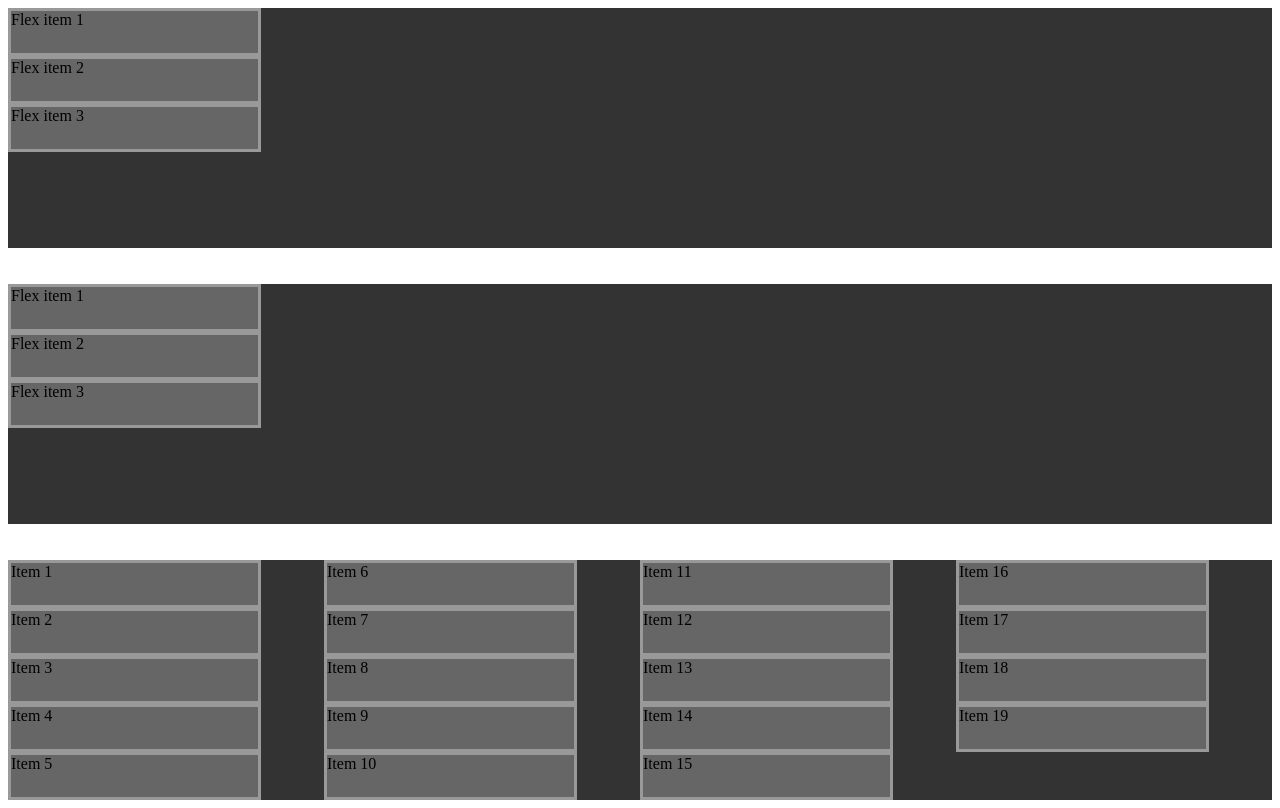
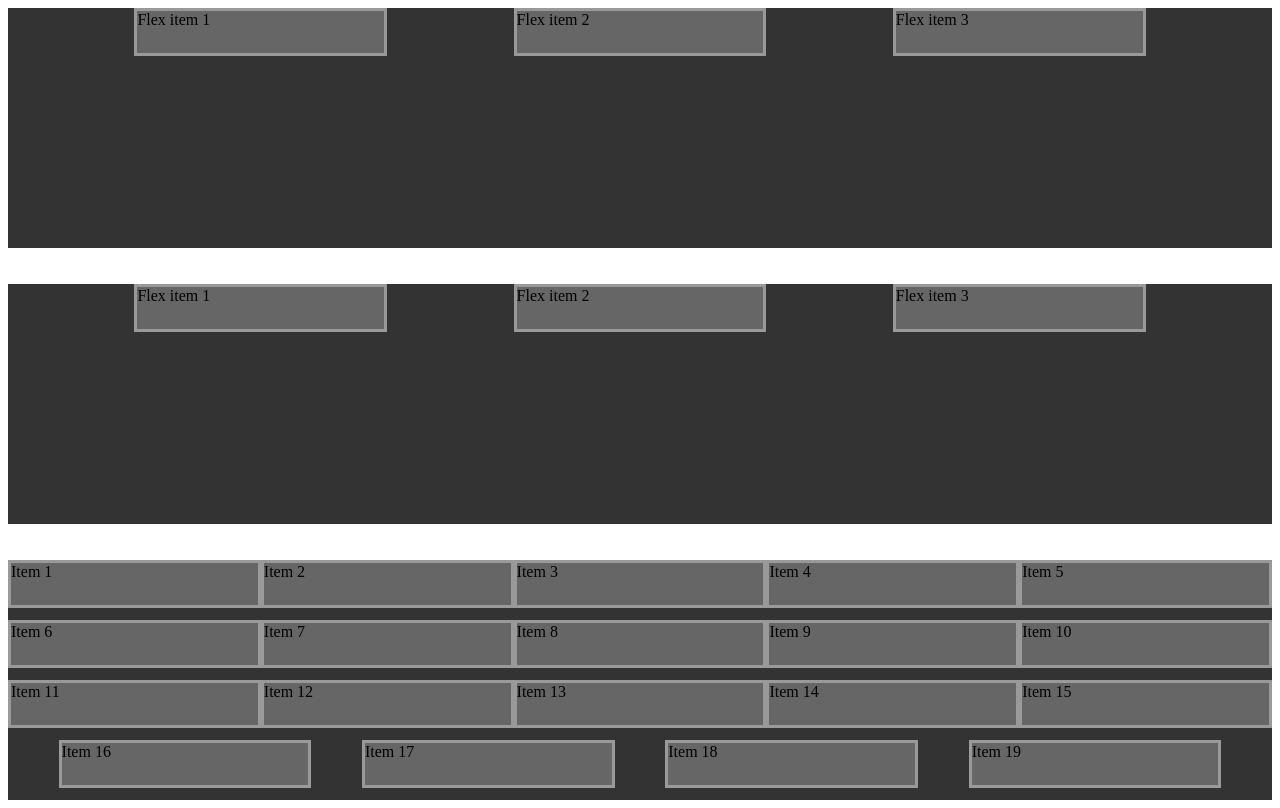
Before and after one commit to guilo3229/Flexbox-febrero, a plain HTML site: page index1.html in a window 1280 px wide. Drawn offline with Linux system fonts and the light colour scheme.

Commit message:
flexbox 4/13

```diff
--- a/index1.html
+++ b/index1.html
@@ -26,7 +26,18 @@
         /* Tambien tenemos la opcion de wrap-reverse que es envolverlos en el orden inverso */
         flex-wrap: wrap-reverse;
         /* Flex-flow : primer valor direccion segundo valor envoltorio  es un shortcut*/
-        flex-flow: column wrap;
+        flex-flow: row wrap;
+        /* justify-content:display:
+        flex-start-> los alinea al comienzo
+        center -> los alinea en el  centro
+        flex-end -> los alinea en la parte derecha o al final si es column abajo
+        space-between -> ignora los bordes de las orillas del contendor padre y los espacios sobrantes los divide entre los elementos internos hijos
+        space-around-> considerando las orillas
+        space-evenly-> mismo valor a las orillas que a los espacios internos ;
+        justify-content define la alineacion en el eje principal!! depende de flex-direction
+        todo esto de la alineacion se da en las filas o columnas respecto al espacio sobrante si no tiene pues no se ve
+        */
+        justify-content: space-evenly;
       }
       .item {
         border: medium solid #999;
```
